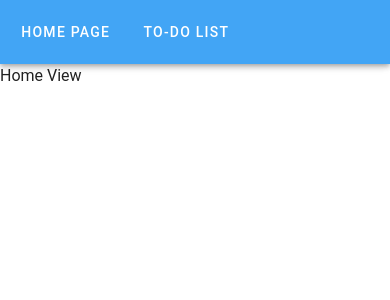
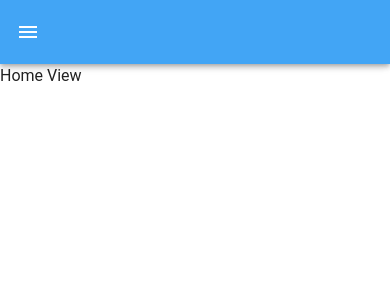
Before and after one commit to muhammederdinc/to-do-app, a Vue app: page / in a window 390 px wide. Shown: the top 300 px of the page. Built offline with nearby package versions, Linux system fonts and the light colour scheme.

Commit message:
feat: add v-navigation-drawer

```diff
--- a/src/App.vue
+++ b/src/App.vue
@@ -1,10 +1,28 @@
 <script setup>
 import { RouterView } from 'vue-router'
+import { ref } from 'vue'
+
+const isDrawerVisible = ref(false)
 </script>
 
 <template>
   <v-app id="inspire">
+    <v-navigation-drawer v-if="isDrawerVisible" v-model="isDrawerVisible">
+      <v-list>
+        <v-list-item title="Home Page" value="home"></v-list-item>
+
+        <v-list-item title="To-Do List" value="list"></v-list-item>
+        </v-list>
+    </v-navigation-drawer>
+
     <v-app-bar color="#42A5F5">
+      <v-app-bar-nav-icon
+        class="d-sm-none"
+        color="white"
+        @click="isDrawerVisible = !isDrawerVisible"
+      />
+
+      <div class="d-none d-sm-flex">
         <v-btn color="white" variant="text">
           Home Page
         </v-btn>
@@ -12,6 +30,7 @@ import { RouterView } from 'vue-router'
         <v-btn color="white" variant="text">
           To-Do List
         </v-btn>
+      </div>
     </v-app-bar>
 
     <v-main>
```
Lines whose indentation alone changed are shown as unchanged.
